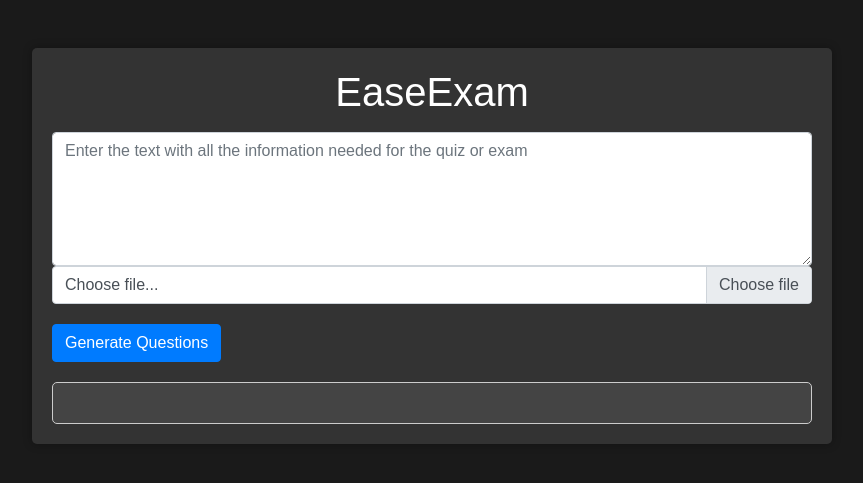
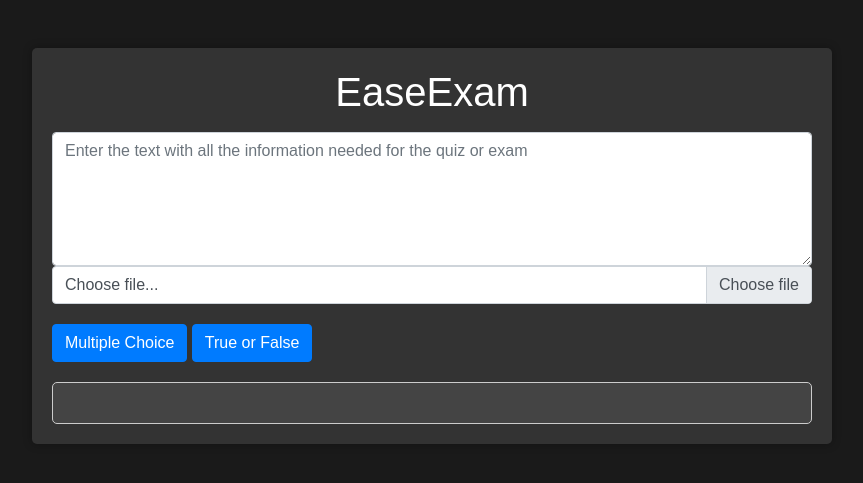
Before and after one commit to AngelicaManliguez/EaseExam, a Flask app: page / in a window 1280 px wide. Shown: the top 483 px of the page, without its empty margins (208-1071 px from the left). Run offline with Flask 3, Linux system fonts and the light colour scheme; some libraries are stand-ins or nearby versions.

Commit message:
multiple choice and true and false update code

```diff
--- a/app.py
+++ b/app.py
@@ -40,6 +40,7 @@ def upload_file():
 @app.route("/api/generate_quiz", methods=["POST"])
 def generate_quiz():
     text = request.form.get("text")
+    quiz_type = request.form.get("quiz_type")
     files = request.files.to_dict(flat=False)
 
     # Save files to txt in static/uploads folder
@@ -64,6 +65,7 @@ def generate_quiz():
             {"role": "system", "content": "You are a student."},
             {"role": "user", "content": text},
             {"role": "user", "content": "\n".join(file_texts)},
+            {"role": "system", "content": f"Generate {quiz_type} quiz questions."},
         ],
         max_tokens=100
     )
--- a/static/uploads/Module Example.txt.txt
+++ b/static/uploads/Module Example.txt.txt
@@ -1,3 +1,5 @@
+can you make a quiz about this?
+
 Mercury: The closest planet to the Sun, Mercury is small and rocky with a surface covered in craters. It has a thin atmosphere and extreme temperature variations.
 
 Venus: Similar in size and composition to Earth, Venus has a thick, toxic atmosphere that traps heat, making it the hottest planet in our solar system. It also rotates backwards compared to other planets.
--- a/templates/index.html
+++ b/templates/index.html
@@ -21,7 +21,9 @@
             <label class="custom-file-label" for="file-input">Choose file...</label>
         </div>
     </div>
-    <button type="button" class="btn btn-primary" id="generate-quiz-btn">Generate Questions</button>
+    <button type="button" class="btn btn-primary" id="multiple-choice-btn">Multiple Choice</button>
+    <button type="button" class="btn btn-primary" id="true-false-btn">True or False</button>
+    <button type="button" class="btn btn-primary" id="generate-quiz-btn" style="display: none;">Generate Questions</button>
     <div id="output"></div>
 </div>
 <script>
@@ -32,6 +34,17 @@
       }
       document.querySelector('.custom-file-label').textContent = fileNames.join(', ');
   });
+
+  document.getElementById('multiple-choice-btn').addEventListener('click', function (e) {
+      document.getElementById('generate-quiz-btn').style.display = 'block';
+      document.getElementById('generate-quiz-btn').setAttribute('data-quiz-type', 'Multiple Choice');
+  });
+
+  document.getElementById('true-false-btn').addEventListener('click', function (e) {
+      document.getElementById('generate-quiz-btn').style.display = 'block';
+      document.getElementById('generate-quiz-btn').setAttribute('data-quiz-type', 'True or False');
+  });
+
   function generateQuiz() {
       const textInput = document.querySelector("#text-input");
       const fileInput = document.querySelector("#file-input");
@@ -39,6 +52,7 @@
 
       const formData = new FormData();
       formData.append("text", textInput.value);
+      formData.append("quiz_type", document.getElementById('generate-quiz-btn').getAttribute('data-quiz-type'));
       for (let i = 0; i < fileInput.files.length; i++) {
           formData.append("file" + i, fileInput.files[i]);
       }
```
